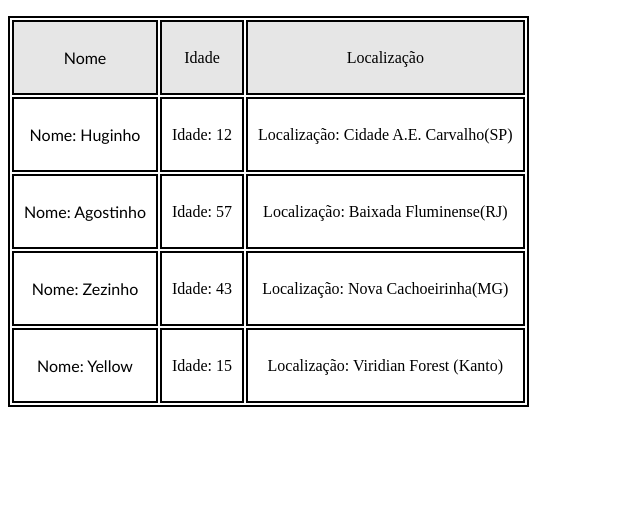
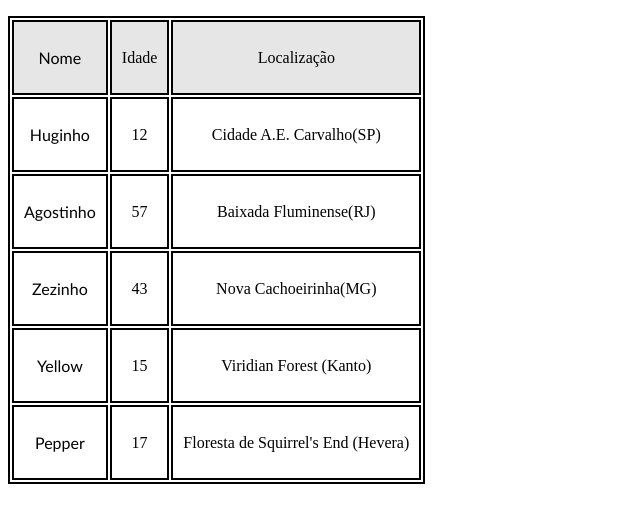
Before and after one commit to MaykeBolt/2ds_-_pw1_-_Classe_Construtor, a PHP site: page / in a window 1280 px wide. Shown: the top 523 px of the page, without its empty margins (0-640 px from the left). Run offline with PHP 8.4, Linux system fonts and the light colour scheme.

Commit message:
Decoração em um CSS separado.

```diff
--- a/src/index.php
+++ b/src/index.php
@@ -3,6 +3,7 @@
 <head>
     <meta charset="UTF-8">
     <meta name="viewport" content="width=device-width, initial-scale=1.0">
+    <link rel="stylesheet" href="style.css">
     <title>Document</title>
 </head>
 <body>
--- a/src/main.php
+++ b/src/main.php
@@ -8,8 +8,8 @@ $p1 = new Pessoa("Huginho", 12, "Cidade A.E. Carvalho(SP)");
 $p2 = new Pessoa("Agostinho", 57, "Baixada Fluminense(RJ)");
 $p3 = new Pessoa("Zezinho", 43, "Nova Cachoeirinha(MG)");
 $p4 = new Pessoa("Yellow", 15, "Viridian Forest (Kanto)");
+$p5 = new Pessoa("Pepper", 17, "Floresta de Squirrel's End (Hevera)");
 
-echo ("<style> .nicefont {font-family: 'Gill Sans', 'Gill Sans MT', Calibri, 'Trebuchet MS', sans-serif;} td {padding: 10px; border: 2px black solid; text-align: center;} table {border: 2px black solid;} .primarytr {background-color: rgb(230, 230, 230);}</style>");
 echo ("<table>");
 
 echo("<tr class='primarytr'>");
@@ -17,27 +17,33 @@ echo("<td><p class='nicefont'> Nome"); echo("<td> Idade"); echo("<td> Localizaç
 echo("</tr></p>");
 
 echo("<tr>");
-echo ("<td><p class='nicefont'>Nome: "); echo $p1->nome;echo("</td>");
-echo ("<td>Idade: "),$p1->idade; echo ("</td>");
-echo("<td>Localização: "); echo $p1->local;echo ("</td>");
+echo ("<td><p class='nicefont'>"); echo $p1->nome;echo("</td>");
+echo ("<td> "),$p1->idade; echo ("</td>");
+echo("<td> "); echo $p1->local;echo ("</td>");
 echo("</p></tr>");
 
 echo("<tr>");
-echo ("<td><p class='nicefont'>Nome: "); echo $p2->nome;echo("</td>");
-echo ("<td>Idade: "),$p2->idade; echo ("</td>");
-echo("<td>Localização: "); echo $p2->local;echo ("</td>");
+echo ("<td><p class='nicefont'> "); echo $p2->nome;echo("</td>");
+echo ("<td> "),$p2->idade; echo ("</td>");
+echo("<td> "); echo $p2->local;echo ("</td>");
 echo("</p></tr>");
 
 echo("<tr>");
-echo ("<td><p class='nicefont'>Nome: "); echo $p3->nome;echo("</td>");
-echo ("<td>Idade: "),$p3->idade; echo ("</td>");
-echo("<td>Localização: "); echo $p3->local;echo ("</td>");
+echo ("<td><p class='nicefont'> "); echo $p3->nome;echo("</td>");
+echo ("<td> "),$p3->idade; echo ("</td>");
+echo("<td> "); echo $p3->local;echo ("</td>");
 echo("</p></tr>");
 
 echo("<tr>");
-echo ("<td><p class='nicefont'>Nome: "); echo $p4->nome;echo("</td>");
-echo ("<td>Idade: "),$p4->idade; echo ("</td>");
-echo("<td>Localização: "); echo $p4->local;echo ("</td>");
+echo ("<td><p class='nicefont'> "); echo $p4->nome;echo("</td>");
+echo ("<td> "),$p4->idade; echo ("</td>");
+echo("<td> "); echo $p4->local;echo ("</td>");
+echo("</p></tr>");
+
+echo("<tr>");
+echo ("<td><p class='nicefont'>"); echo $p5->nome;echo("</td>");
+echo ("<td>"),$p5->idade; echo ("</td>");
+echo("<td>"); echo $p5->local;echo ("</td>");
 echo("</p></tr>");
 
 echo ("</table>");
--- /dev/null
+++ b/src/style.css
@@ -0,0 +1,17 @@
+.nicefont {
+    font-family: 'Gill Sans', 'Gill Sans MT', Calibri, 'Trebuchet MS', sans-serif;
+}
+
+td {
+    padding: 10px;
+    border: 2px black solid;
+    text-align: center;
+}
+
+table {
+    border: 2px black solid;
+}
+
+.primarytr {
+    background-color: rgb(230, 230, 230);
+}
```
